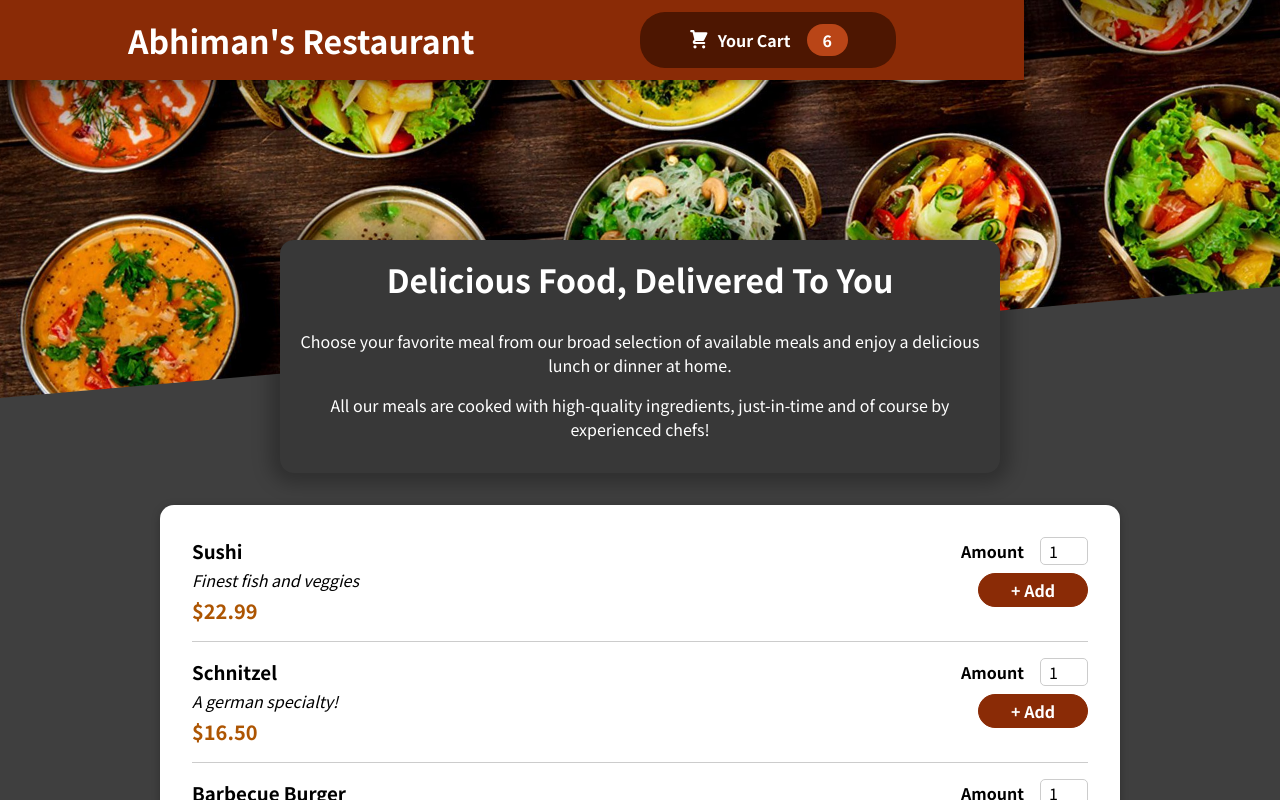
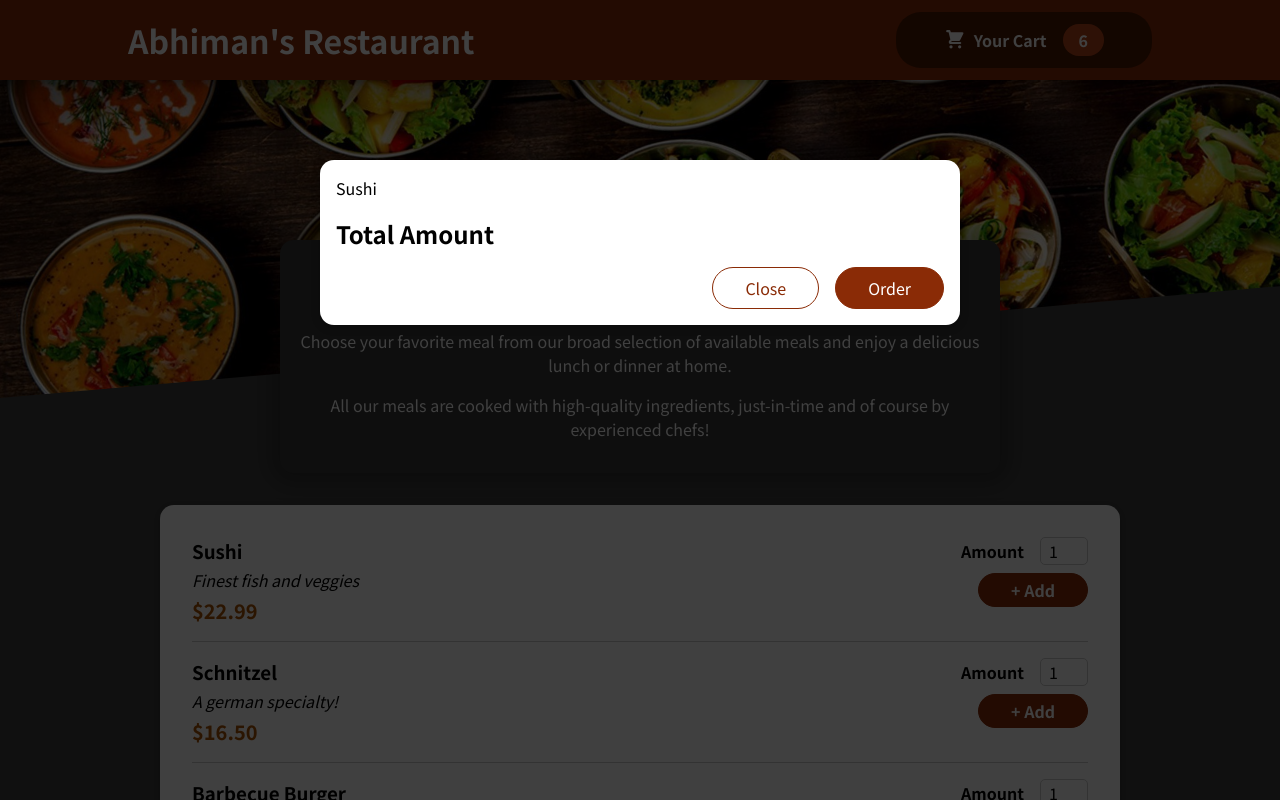
Before and after one commit to abhimax/react-online-food-ordering-app, a React (Create React App) app: page / in a window 1280 px wide. Shown: the top 800 px of the page. Built offline with nearby package versions, Linux system fonts and the light colour scheme.

Commit message:
feat: add cart modal and use it with a portal

```diff
--- a/public/index.html
+++ b/public/index.html
@@ -28,6 +28,7 @@
   </head>
   <body>
     <noscript>You need to enable JavaScript to run this app.</noscript>
+    <div id="overlays"></div>
     <div id="root"></div>
     <!--
       This HTML file is a template.
--- a/src/App.js
+++ b/src/App.js
@@ -1,13 +1,15 @@
-import './App.css';
-import Header from './components/Layout/Header';
-import Meals from './components/Meals/Meals';
+import "./App.css";
+import Cart from "./components/Cart/Cart";
+import Header from "./components/Layout/Header";
+import Meals from "./components/Meals/Meals";
 
 function App() {
   return (
     <>
-      <Header/>
+      <Cart />
+      <Header />
       <main>
-      <Meals/>
+        <Meals />
       </main>
     </>
   );
--- /dev/null
+++ b/src/components/Cart/Cart.js
@@ -0,0 +1,24 @@
+import Modal from "../UI/Modal";
+import classes from "./Cart.module.css";
+const Cart = () => {
+  const cartItems = (
+    <ul className={classes["cart-items"]}>
+      {[{ id: "c1", name: "Sushi", amount: 2, price: 13.25 }].map((item) => {
+        return <li>{item.name}</li>;
+      })}
+    </ul>
+  );
+  return (
+    <Modal>
+      {cartItems}
+      <div className={classes.total}>
+        <span>Total Amount</span>
+      </div>
+      <div className={classes.actions}>
+        <button className={classes["button--alt"]}>Close</button>
+        <button className={classes.button}>Order</button>
+      </div>
+    </Modal>
+  );
+};
+export default Cart;
--- /dev/null
+++ b/src/components/Cart/Cart.module.css
@@ -0,0 +1,46 @@
+.cart-items {
+  list-style: none;
+  margin: 0;
+  padding: 0;
+  max-height: 20rem;
+  overflow: auto;
+}
+
+.total {
+  display: flex;
+  justify-content: space-between;
+  align-items: center;
+  font-weight: bold;
+  font-size: 1.5rem;
+  margin: 1rem 0;
+}
+
+.actions {
+  text-align: right;
+}
+
+.actions button {
+  font: inherit;
+  cursor: pointer;
+  background-color: transparent;
+  border: 1px solid #8a2b06;
+  padding: 0.5rem 2rem;
+  border-radius: 25px;
+  margin-left: 1rem;
+}
+
+.actions button:hover,
+.actions button:active {
+  background-color: #5a1a01;
+  border-color: #5a1a01;
+  color: white;
+}
+
+.actions .button--alt {
+  color: #8a2b06;
+}
+
+.actions .button {
+  background-color: #8a2b06;
+  color: white;
+}
--- a/src/components/Layout/Header.module.css
+++ b/src/components/Layout/Header.module.css
@@ -2,7 +2,7 @@
     position: fixed;
     top: 0;
     left: 0;
-    width: 80%;
+    width: 100%;
     height: 5rem;
     background-color: #8a2b06;
     color: white;
--- a/src/components/Meals/MealItemForm.js
+++ b/src/components/Meals/MealItemForm.js
@@ -1,12 +1,12 @@
 import Input from "../UI/Input";
 import classes from "./MealItemForm.module.css";
-const MealItemForm = () => {
+const MealItemForm = (props) => {
   return (
     <form className={classes.form}>
       <Input
         label="Amount"
         input={{
-          id: "amount",
+          id: `amount_ ${props.id}`,
           type: "number",
           min: "1",
           max: "5",
--- /dev/null
+++ b/src/components/UI/Modal.js
@@ -0,0 +1,28 @@
+import classes from "./Modal.module.css";
+import ReactDOM from "react-dom";
+const BackDrop = () => {
+  return <div className={classes.backdrop}></div>;
+};
+
+const ModalOverlay = ({ children }) => {
+  return (
+    <div className={classes.modal}>
+      <div className={classes.content}>{children}</div>
+    </div>
+  );
+};
+
+const Modal = ({ children }) => {
+  // const backDrop = <div className={classes.backdrop}></div>;
+  const portalElement = document.getElementById("overlays");
+  return (
+    <>
+      {ReactDOM.createPortal(<BackDrop />, portalElement)}
+      {ReactDOM.createPortal(
+        <ModalOverlay>{children}</ModalOverlay>,
+        portalElement
+      )}
+    </>
+  );
+};
+export default Modal;
--- /dev/null
+++ b/src/components/UI/Modal.module.css
@@ -0,0 +1,40 @@
+.backdrop {
+  position: fixed;
+  top: 0;
+  left: 0;
+  width: 100%;
+  height: 100vh;
+  z-index: 20;
+  background-color: rgba(0, 0, 0, 0.75);
+}
+
+.modal {
+  position: fixed;
+  top: 20vh;
+  left: 5%;
+  width: 90%;
+  background-color: white;
+  padding: 1rem;
+  border-radius: 14px;
+  box-shadow: 0 2px 8px rgba(0, 0, 0, 0.25);
+  z-index: 30;
+  animation: slide-down 300ms ease-out forwards;
+}
+
+@media (min-width: 768px) {
+  .modal {
+    width: 40rem;
+    left: calc(50% - 20rem);
+  }
+}
+
+@keyframes slide-down {
+  from {
+    opacity: 0;
+    transform: translateY(-3rem);
+  }
+  to {
+    opacity: 1;
+    transform: translateY(0);
+  }
+}
```
